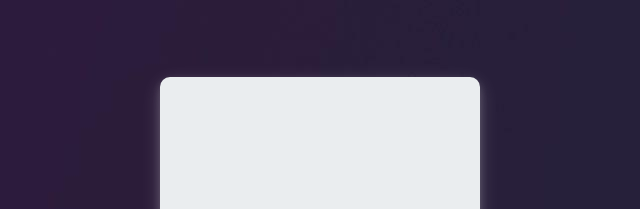
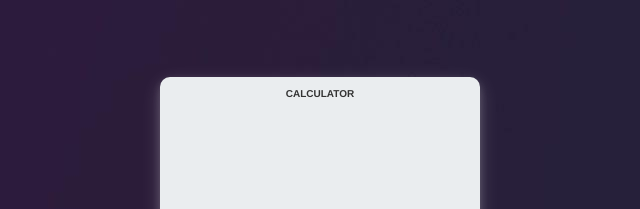
Before and after one commit to chinmayj02/caculator-JS-, a plain HTML site: page index.html in a window 1280 px wide. Shown: the top 209 px of the page, 320-960 px from the left. Drawn offline with nearby package versions, Linux system fonts and the light colour scheme.

Commit message:
simple-calculator

```diff
--- a/index.html
+++ b/index.html
@@ -10,6 +10,9 @@
     <div class="container">
         <div id="calculator">
             <!-- top portion -->
+            <div id="calculator-header">
+                <div id="calculator-header-title">calculator</div>
+            </div>
             <div id="result">
                 <div id="history">
                     <p id="value-history"></p>
--- a/style.css
+++ b/style.css
@@ -11,10 +11,24 @@ body{
     border-radius: 10px;
     box-shadow: 0 4px 8px 0 rgba(255, 255, 255, 0.2), 0 6px 20px 0 rgba(243, 243, 243, 0.19);
 }
-#result{
-    height: 120px;
+#calculator-header{
+    height:20px;
+    padding: 5px 0;
+    cursor:default;
 }
 
+#result{
+    height: 100px;
+}
+  #calculator-header-title{
+    text-align: center;
+    font-weight: bold;
+    text-transform: uppercase;
+    font-size: 10px;
+    padding: 5px 0;
+    cursor:default;
+    float: center;
+}
 #history{
     text-align: right;
     margin: 0 20px;
@@ -62,6 +76,7 @@ body{
     margin: 15px;
     float: left;
     background-color: transparent;
+    cursor:default;
 }
 .number:hover{
     background-color: #E9E0D0;
@@ -71,7 +86,6 @@ body{
 }
 .empty:hover{
     background-color: transparent;
-    cursor:default;
 }
 .number:active, .operator:active{
     font-size: 13px;
```
Also changed, not shown: script.js (+14 -2 lines).
